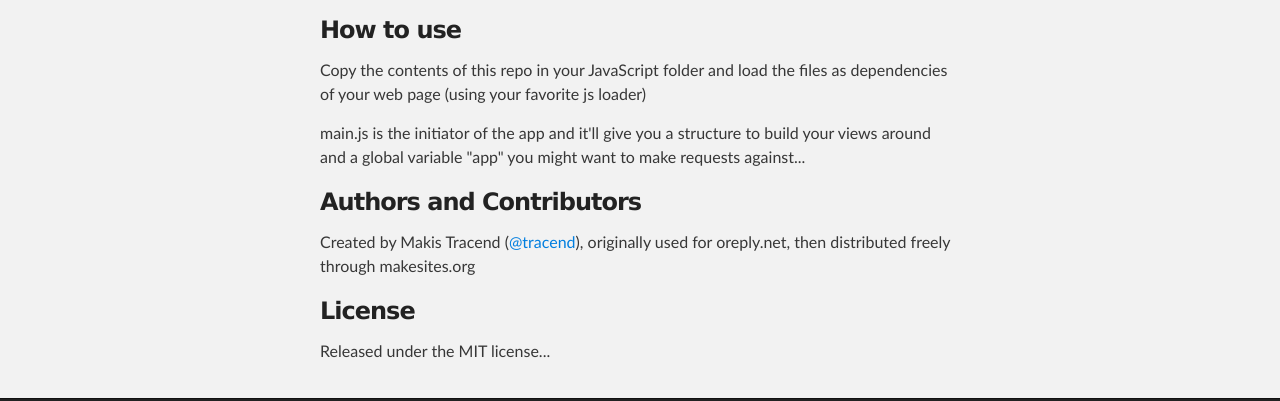
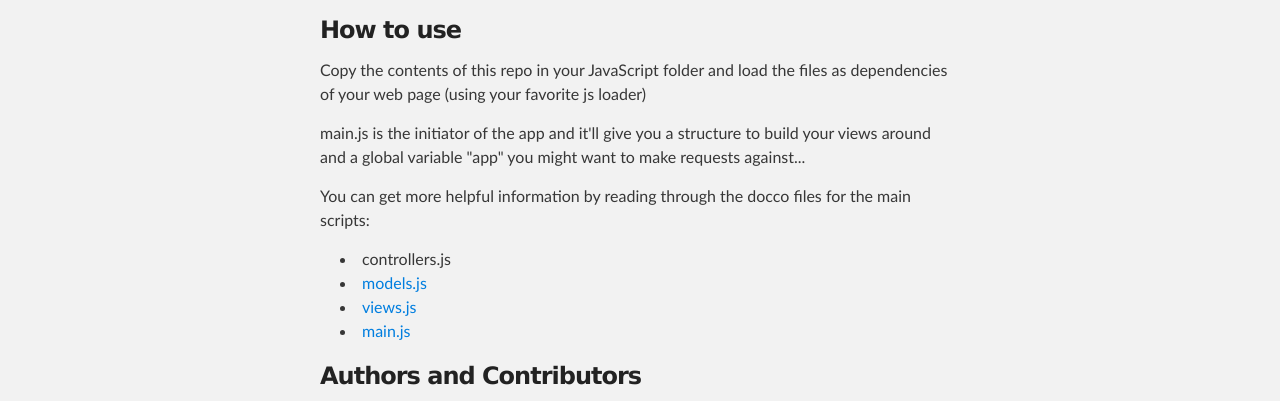
Before and after one commit to makesites/backbone-template, a plain HTML site: page index.html in a window 1280 px wide. Shown: the part 351-752 px from the top of the page. Drawn offline with Linux system fonts and the light colour scheme.

Commit message:
Adding links for docco pages

```diff
--- a/index.html
+++ b/index.html
@@ -41,6 +41,15 @@
 
 <p>main.js is the initiator of the app and it'll give you a structure to build your views around and a global variable "app" you might want to make requests against...</p>
 
+<p>You can get more helpful information by reading through the docco files for the main scripts:</p>
+
+<ul>
+	<li><a hef="docs/controllers.html"></a>controllers.js</li>
+	<li><a hef="docs/models.html">models.js</a></li>
+	<li><a hef="docs/views.html">views.js</a></li>
+	<li><a hef="docs/main.html">main.js</a></li>
+</ul>
+
 <h3>Authors and Contributors</h3>
 
 <p>Created by Makis Tracend (<a href="https://github.com/tracend" class="user-mention">@tracend</a>), originally used for oreply.net, then distributed freely through makesites.org</p>
```
